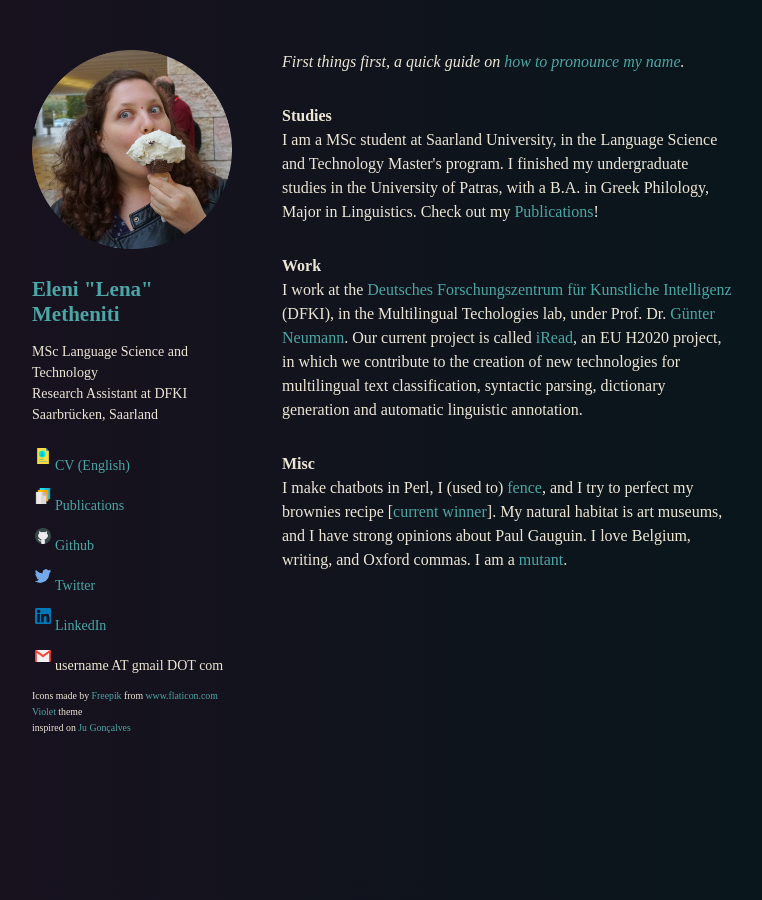
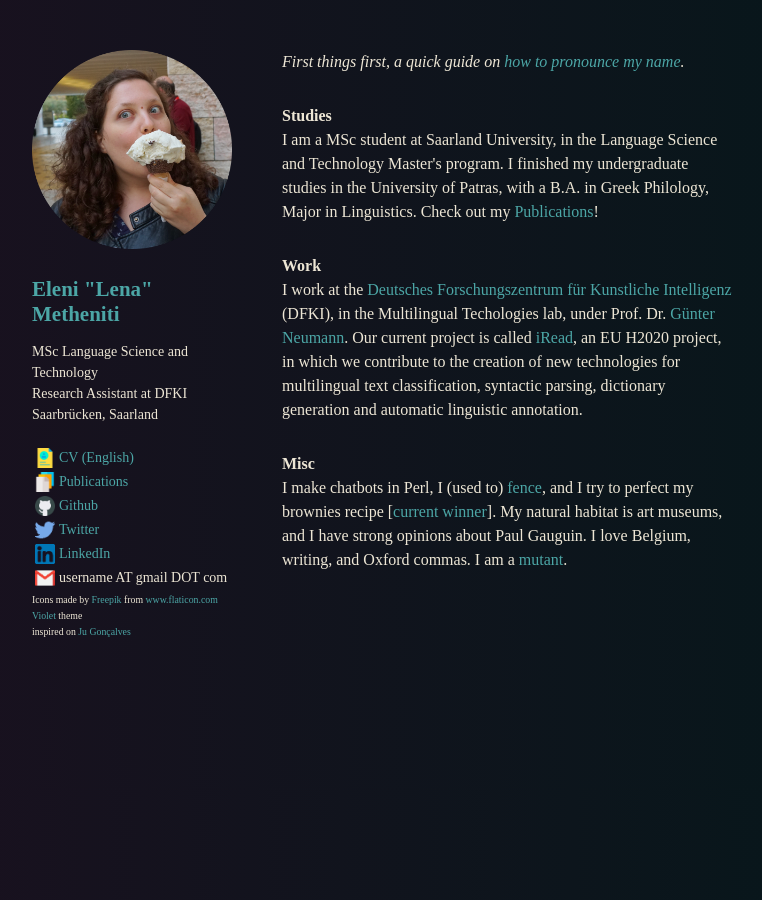
Before and after one commit to lenakmeth/lenakmeth.github.io, a Jekyll site: the page built from index.html, in a window 1280 px wide. Shown: the whole page, without its empty margins (68-830 px from the left). Built offline with Jekyll 4.4.1, drawn with Linux system fonts in a browser that asks for light colours.

Commit message:
fix margin

```diff
--- a/_sass/header.sass
+++ b/_sass/header.sass
@@ -14,9 +14,9 @@ header
     margin-bottom: 10px
 
   div
-    width: 16px
-    height: 16px
-    margin-bottom: 20px
+    width: 20px
+    height: 20px
+    margin-bottom: 0px
 
   nav ul
     margin-bottom: 10px
```
